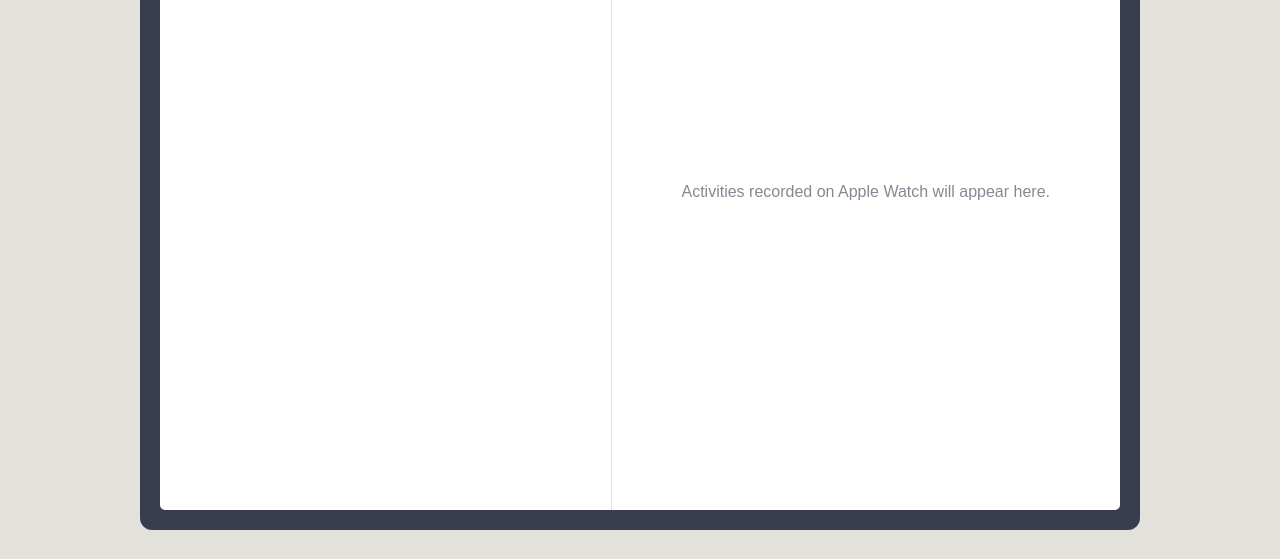
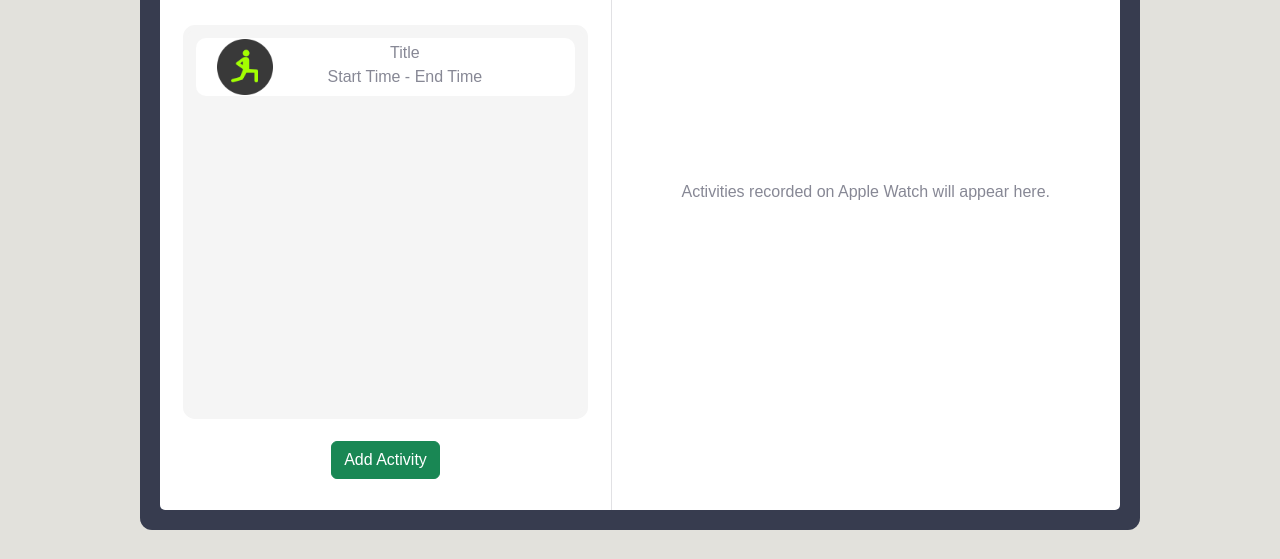
Before and after one commit to CobyArambula/fitness-planner, a website: page index.html in a window 1280 px wide. Both pictures are taken after a click on the element "10". Shown: the part 241-800 px from the top of the page. Drawn offline with nearby package versions, Linux system fonts and the light colour scheme; no server answers.

Commit message:
Created template UI for planned events

```diff
--- a/index.html
+++ b/index.html
@@ -122,19 +122,34 @@
           <div class="calendar">
             <div class="activity-container">
               <i class="fa-solid fa-arrow-left" onclick="viewCalendar()"></i>
-
               <div class="plan-side">
                 <h1 class="display-5">Planned Activities</h1>
-                <!-- <p>There are no planned activities.</p>
-                <button class="btn btn-success" onclick="viewAddActivity()">
+                <!-- <p>There are no planned activities.</p> -->
+                <!-- <button class="btn btn-success" onclick="viewAddActivity()">
                   Add Activity
                 </button> -->
+                <!-- </table> -->
 
-                  <thead>
+                <div class="planned-activity-container">
+                  <!-- Planned Activity Template -->
+                  <div class="planned-activity-item">
+                    <img src="/assets/functional-strength-training.png" />
+                    <div>
+                      <p>Title&#10;Start Time - End Time</p>
+                    </div>
+                  </div>
+                </div>
 
+                <button
+                  class="btn btn-success"
+                  onclick="viewAddActivity()"
+                  style="margin-top: 5%"
+                >
+                  Add Activity
+                </button>
 
-                  </thead>
-                </table>
+                <!-- End Planned Activity Template -->
+                <thead></thead>
               </div>
               <div class="vr"></div>
               <div class="activity-side">
--- a/styles.css
+++ b/styles.css
@@ -1,5 +1,5 @@
 :root {
-  --primary-clr: rgb(138, 142, 221);
+  --primary-clr: #8a8edd;
 }
 
 * {
@@ -240,6 +240,7 @@ display describing such */
   justify-content: center;
   align-items: center;
   text-align: center;
+  overflow: auto;
 }
 
 .plan-side h1 {
@@ -280,3 +281,48 @@ If there are no activities recorded, a message will display describing such */
   justify-content: center;
   align-items: center;
 }
+
+.planned-activity-container {
+  display: block;
+  height: 65%;
+  width: 90%;
+  border: 5px solid #f5f5f5;
+  background-color: #f5f5f5;
+  border-radius: 3%;
+  margin-top: 20%;
+  overflow: scroll;
+}
+
+/* For each one of the planned activities that the user created */
+.planned-activity-item {
+  border: 5px solid #fff;
+  background-color: #fff;
+  border-radius: 10px;
+  display: flex;
+  flex-direction: row;
+  min-width: 80%;
+  max-height: 15%;
+  margin: 2%;
+}
+
+.planned-activity-item img {
+  width: 15%;
+  height: auto;
+  margin-left: 4.5%;
+  align-self: center;
+}
+
+.planned-activity-item div {
+  display: flex;
+  flex-direction: column;
+  justify-content: center;
+  align-items: center;
+  color: #878895;
+  width: 100%;
+  margin-top: 3.5%;
+  margin-right: 9%;
+  white-space: pre-wrap;
+}
+
+.planned-activity-item p {
+}
```
